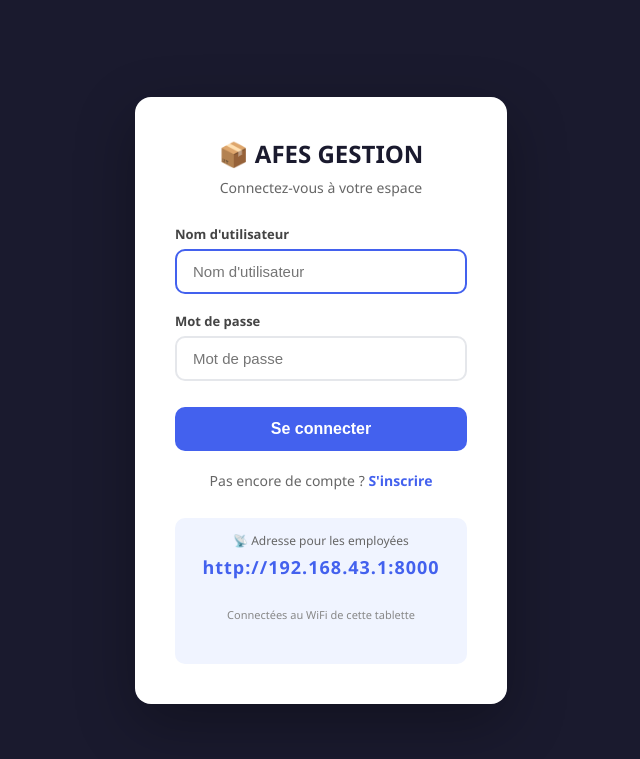
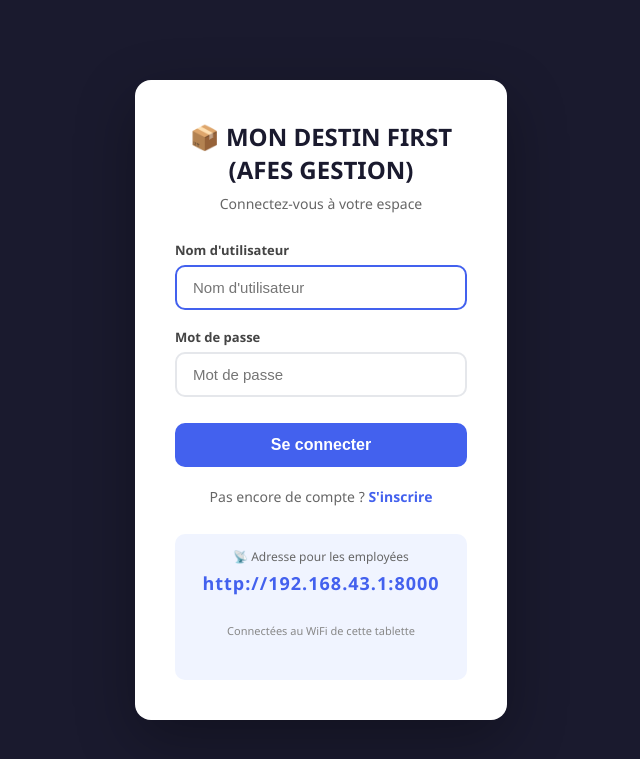
Before and after one commit to Fulgence2001/Boutique_Mdf, a Django app: page / in a window 1280 px wide. Shown: the top 759 px of the page, without its empty margins (319-959 px from the left). Run offline with Django 5.2, Linux system fonts and the light colour scheme.

Commit message:
nettoyage gitignore + mise a jour templates

```diff
--- a/stock/templates/stock/base.html
+++ b/stock/templates/stock/base.html
@@ -27,7 +27,7 @@
 
 {% if user.is_authenticated %}
 <nav class="navbar">
-    <strong>📦 AFES GESTION</strong>
+    <strong>📦 MON DESTIN FIRST </strong>
     <div style="display:flex; align-items:center; gap:8px; flex-wrap:wrap;">
         {% if request.session.boutique_active_nom %}
             <span class="boutique-badge">🏪 {{ request.session.boutique_active_nom }}</span>
--- a/stock/templates/stock/login.html
+++ b/stock/templates/stock/login.html
@@ -27,7 +27,7 @@
 
 {% block content %}
 <div class="card">
-    <h1>📦 AFES GESTION</h1>
+    <h1>📦 MON DESTIN FIRST (AFES GESTION)</h1>
     <p>Connectez-vous à votre espace</p>
 
     <form method="post">
```
Also changed, not shown: db.sqlite3 (deleted), 1 other file.
